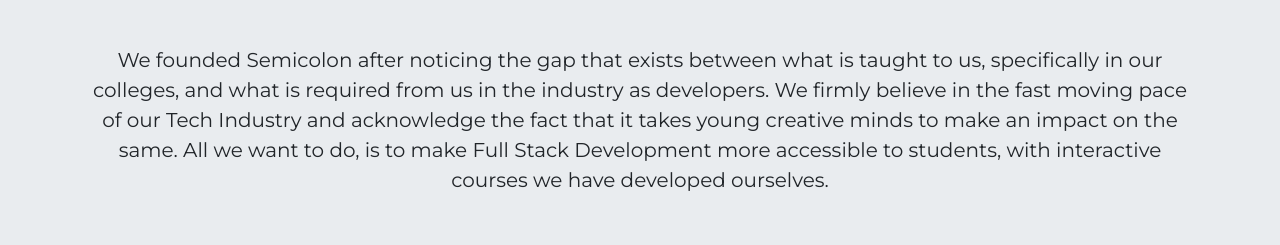
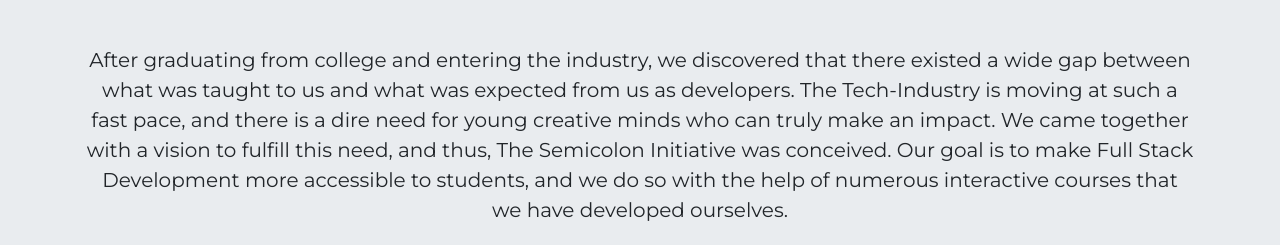
Before and after one commit to saiwinchester/thesemicoloninitiative, a plain HTML site: page index.html in a window 1280 px wide. Shown: the part 707-952 px from the top of the page. Drawn offline with Linux system fonts and the light colour scheme.

Commit message:
Update index.html

```diff
--- a/index.html
+++ b/index.html
@@ -551,11 +551,7 @@
     <div class="container">
       <h1 class="mt-3 text-center mb-5 ">About</h1>
       <p class="lead text-center mb-4">
-        We founded Semicolon after noticing the gap that exists between what is taught to us, specifically in our
-        colleges, and what is required from us in the industry as developers. We firmly believe in the fast moving pace
-        of our Tech Industry and acknowledge the fact that it takes young creative minds to make an impact on the same.
-        All we want to do, is to make Full Stack Development more accessible to students, with interactive courses we
-        have developed ourselves.
+        After graduating from college and entering the industry, we discovered that there existed a wide gap between what was taught to us and what was expected from us as developers. The Tech-Industry is moving at such a fast pace, and there is a dire need for young creative minds who can truly make an impact. We came together with a vision to fulfill this need, and thus, The Semicolon Initiative was conceived. Our goal is to make Full Stack Development more accessible to students, and we do so with the help of numerous interactive courses that we have developed ourselves.
       </p>
     </div>
   </section>
```
